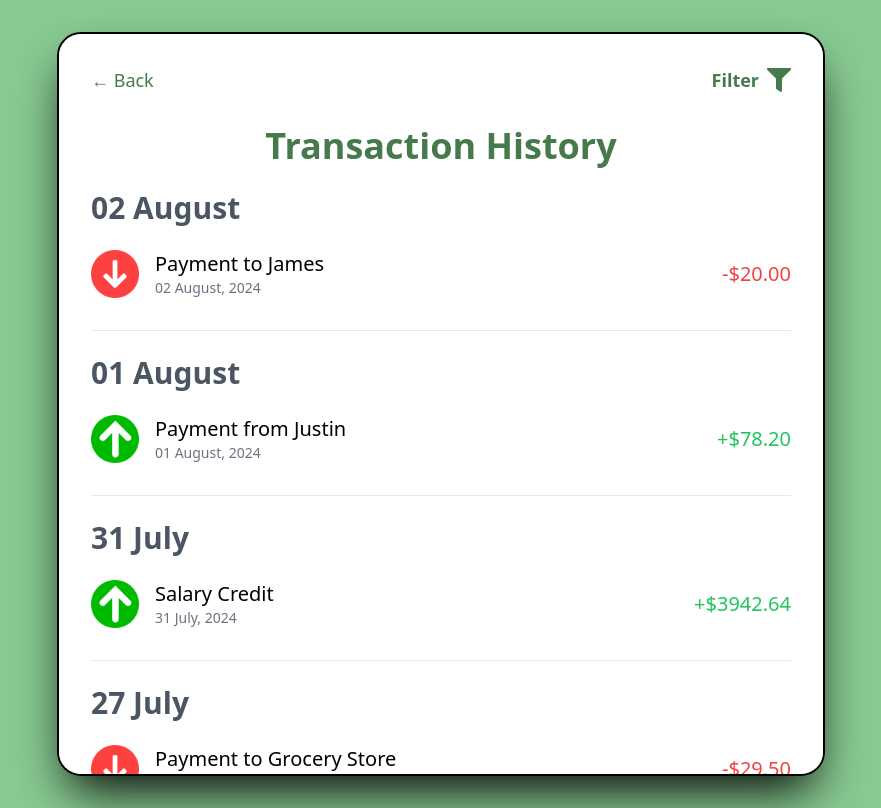
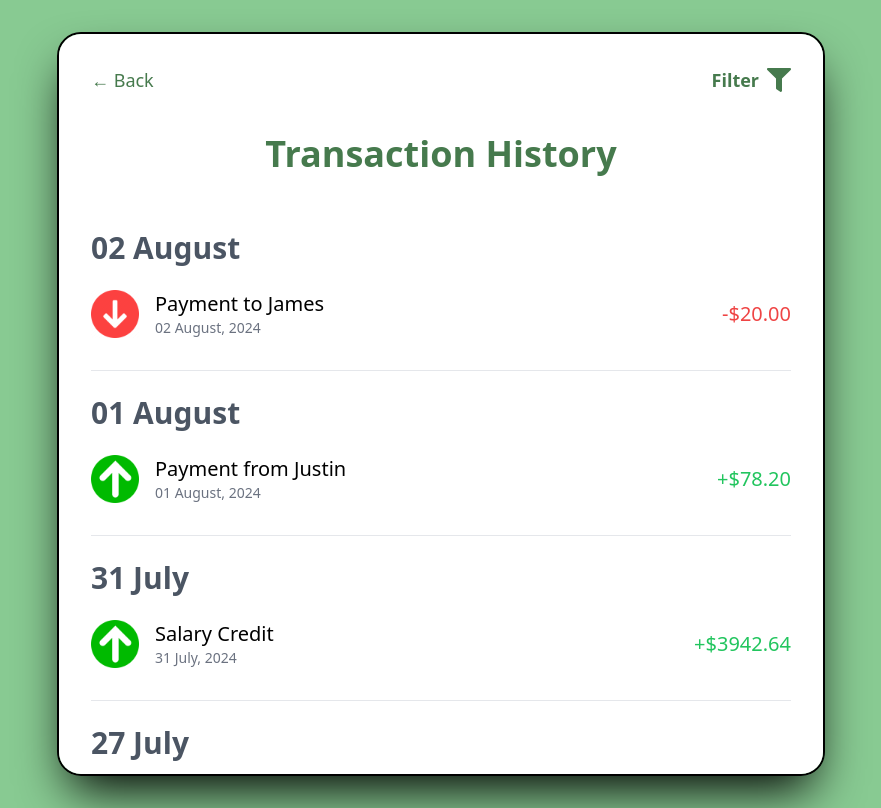
Before and after one commit to Kevaunjh/Wallet_Application, a React (Create React App) app: page /RecentTransactions in a window 1280 px wide. Shown: the whole page, without its empty margins (199-1080 px from the left). Built offline with nearby package versions, Linux system fonts and the light colour scheme.

Commit message:
Tranaction History Fixes

```diff
--- a/src/RecentTransactions.js
+++ b/src/RecentTransactions.js
@@ -106,7 +106,7 @@ const RecentTransactions = () => {
           </div>
         </div>
         <div className="flex items-center md:mb-6">
-          <h1 className="text-4xl font-bold text-[#467a4d] text-center w-full mt-4">Transaction History</h1>
+          <h1 className="text-4xl font-bold text-[#467a4d] text-center w-full mt-6 mb-8">Transaction History</h1>
         </div>
         {filter === 'all' ? (
           uniqueDates
```
